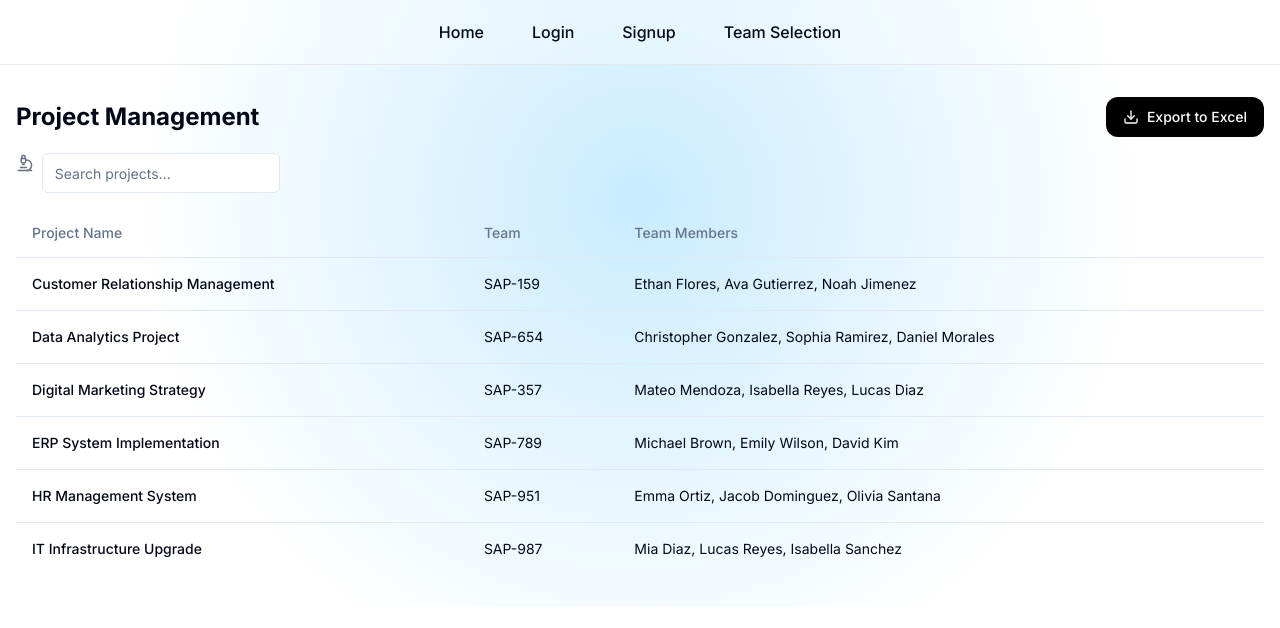
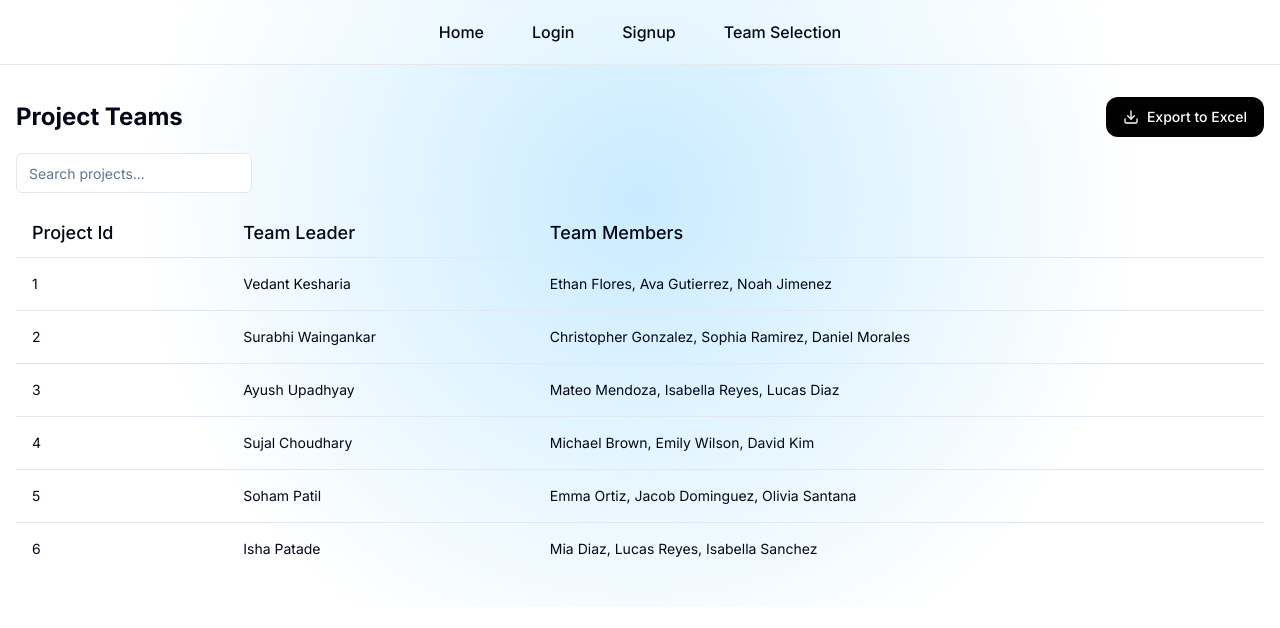
Before and after one commit to vedantkesharia/fyp-team-selection-website, a Next.js app: page /admin-dashboard in a window 1280 px wide. Shown: the top 628 px of the page. Built offline with nearby package versions, Linux system fonts and the light colour scheme.

Commit message:
added admin dashboard

```diff
--- a/src/app/admin-dashboard/page.js
+++ b/src/app/admin-dashboard/page.js
@@ -1,16 +1,39 @@
-import { Button } from "@/components/ui/button"
-import { Input } from "@/components/ui/input"
-import { Select, SelectTrigger, SelectValue, SelectContent, SelectItem } from "@/components/ui/select"
-import { Table, TableHeader, TableRow, TableHead, TableBody, TableCell } from "@/components/ui/table"
+"use client"
+import { useState, useEffect } from 'react';
+import { Button } from "@/components/ui/button";
+import { Input } from "@/components/ui/input";
+import { Table, TableHeader, TableRow, TableHead, TableBody, TableCell } from "@/components/ui/table";
+
+const initialData = [
+  { id: 1, leader: "Vedant Kesharia", members: "Ethan Flores, Ava Gutierrez, Noah Jimenez" },
+  { id: 2, leader: "Surabhi Waingankar", members: "Christopher Gonzalez, Sophia Ramirez, Daniel Morales" },
+  { id: 3, leader: "Ayush Upadhyay", members: "Mateo Mendoza, Isabella Reyes, Lucas Diaz" },
+  { id: 4, leader: "Sujal Choudhary", members: "Michael Brown, Emily Wilson, David Kim" },
+  { id: 5, leader: "Soham Patil", members: "Emma Ortiz, Jacob Dominguez, Olivia Santana" },
+  { id: 6, leader: "Isha Patade", members: "Mia Diaz, Lucas Reyes, Isabella Sanchez" },
+];
 
 export default function Component() {
+  const [searchQuery, setSearchQuery] = useState("");
+  const [filteredData, setFilteredData] = useState(initialData);
+
+  useEffect(() => {
+    const lowerCaseQuery = searchQuery.toLowerCase();
+    const filtered = initialData.filter(project =>
+      project.id.toString().includes(lowerCaseQuery) ||
+      project.leader.toLowerCase().includes(lowerCaseQuery) ||
+      project.members.toLowerCase().includes(lowerCaseQuery)
+    );
+    setFilteredData(filtered);
+  }, [searchQuery]);
+
   return (
     <div className="container mx-auto px-4 py-8">
       <div className="flex flex-col space-y-4">
         <div className="flex justify-between items-center">
-          <h1 className="text-2xl font-bold">Project Management</h1>
+          <h1 className="text-2xl font-bold">Project Teams</h1>
           <Button
-            className="rounded-xl bg-black border dark:border-white border-transparent text-white text-sm"
+            className="rounded-xl bg-black border dark:border-white border-transparent text-white text-sm hover:bg-gray-600 hover:text-white"
             variant="outline"
           >
             <DownloadIcon className="mr-2 h-4 w-4" /> Export to Excel
@@ -18,54 +41,34 @@ export default function Component() {
         </div>
         <div className="flex justify-between items-center">
           <div className="flex space-x-2">
-            <MicroscopeIcon className="h-5 w-5 text-gray-500" />
-            <Input placeholder="Search projects..." />
+            <Input
+              placeholder="Search projects..."
+              value={searchQuery}
+              onChange={e => setSearchQuery(e.target.value)}
+            />
           </div>
         </div>
-        <Table>
+        <Table className="flex-col">
           <TableHeader>
             <TableRow>
-              <TableHead>Project Name</TableHead>
-              <TableHead>Team</TableHead>
-              <TableHead>Team Members</TableHead>
+              <TableHead className="text-bold text-lg">Project Id</TableHead>
+              <TableHead className="text-bold text-lg">Team Leader</TableHead>
+              <TableHead className="text-bold text-lg">Team Members</TableHead>
             </TableRow>
           </TableHeader>
           <TableBody>
-            <TableRow>
-              <TableCell className="font-medium">Customer Relationship Management</TableCell>
-              <TableCell>SAP-159</TableCell>
-              <TableCell>Ethan Flores, Ava Gutierrez, Noah Jimenez</TableCell>
-            </TableRow>
-            <TableRow>
-              <TableCell className="font-medium">Data Analytics Project</TableCell>
-              <TableCell>SAP-654</TableCell>
-              <TableCell>Christopher Gonzalez, Sophia Ramirez, Daniel Morales</TableCell>
-            </TableRow>
-            <TableRow>
-              <TableCell className="font-medium">Digital Marketing Strategy</TableCell>
-              <TableCell>SAP-357</TableCell>
-              <TableCell>Mateo Mendoza, Isabella Reyes, Lucas Diaz</TableCell>
-            </TableRow>
-            <TableRow>
-              <TableCell className="font-medium">ERP System Implementation</TableCell>
-              <TableCell>SAP-789</TableCell>
-              <TableCell>Michael Brown, Emily Wilson, David Kim</TableCell>
-            </TableRow>
-            <TableRow>
-              <TableCell className="font-medium">HR Management System</TableCell>
-              <TableCell>SAP-951</TableCell>
-              <TableCell>Emma Ortiz, Jacob Dominguez, Olivia Santana</TableCell>
-            </TableRow>
-            <TableRow>
-              <TableCell className="font-medium">IT Infrastructure Upgrade</TableCell>
-              <TableCell>SAP-987</TableCell>
-              <TableCell>Mia Diaz, Lucas Reyes, Isabella Sanchez</TableCell>
-            </TableRow>
+            {filteredData.map(project => (
+              <TableRow key={project.id}>
+                <TableCell>{project.id}</TableCell>
+                <TableCell>{project.leader}</TableCell>
+                <TableCell>{project.members}</TableCell>
+              </TableRow>
+            ))}
           </TableBody>
         </Table>
       </div>
     </div>
-  )
+  );
 }
 
 function DownloadIcon(props) {
@@ -86,30 +89,5 @@ function DownloadIcon(props) {
       <polyline points="7 10 12 15 17 10" />
       <line x1="12" x2="12" y1="15" y2="3" />
     </svg>
-  )
+  );
 }
-
-
-function MicroscopeIcon(props) {
-  return (
-    <svg
-      {...props}
-      xmlns="http://www.w3.org/2000/svg"
-      width="24"
-      height="24"
-      viewBox="0 0 24 24"
-      fill="none"
-      stroke="currentColor"
-      strokeWidth="2"
-      strokeLinecap="round"
-      strokeLinejoin="round"
-    >
-      <path d="M6 18h8" />
-      <path d="M3 22h18" />
-      <path d="M14 22a7 7 0 1 0 0-14h-1" />
-      <path d="M9 14h2" />
-      <path d="M9 12a2 2 0 0 1-2-2V6h6v4a2 2 0 0 1-2 2Z" />
-      <path d="M12 6V3a1 1 0 0 0-1-1H9a1 1 0 0 0-1 1v3" />
-    </svg>
-  )
-}
--- a/src/app/layout.js
+++ b/src/app/layout.js
@@ -1,24 +1,25 @@
+"use client"
 import { Inter } from "next/font/google";
+import { usePathname } from "next/navigation";
 import "./globals.css";
-import Navbar from "./../components/components/navbar";
-
+import Navbar from "@/components/components/navbar";
 const inter = Inter({ subsets: ["latin"] });
 
-export const metadata = {
-  title: "Create Next App",
-  description: "Generated by create next app",
-};
+export default function RootLayout({ children }) {
+  const { pathname } = usePathname();
 
-export default function RootLayout({ children }) {
   return (
     <html lang="en">
       <body className={inter.className}>
-          <>
         <div className="bg-[radial-gradient(circle_500px_at_50%_200px,#C9EBFF,transparent)]">
+          <div>
+            {
+              (pathname === "/admin-dashboard" || pathname === "/password/") ? null :
               <Navbar />
+            }
+          </div>
           {children}
         </div>
-          </>
       </body>
     </html>
   );
```
Lines whose indentation alone changed are shown as unchanged.
